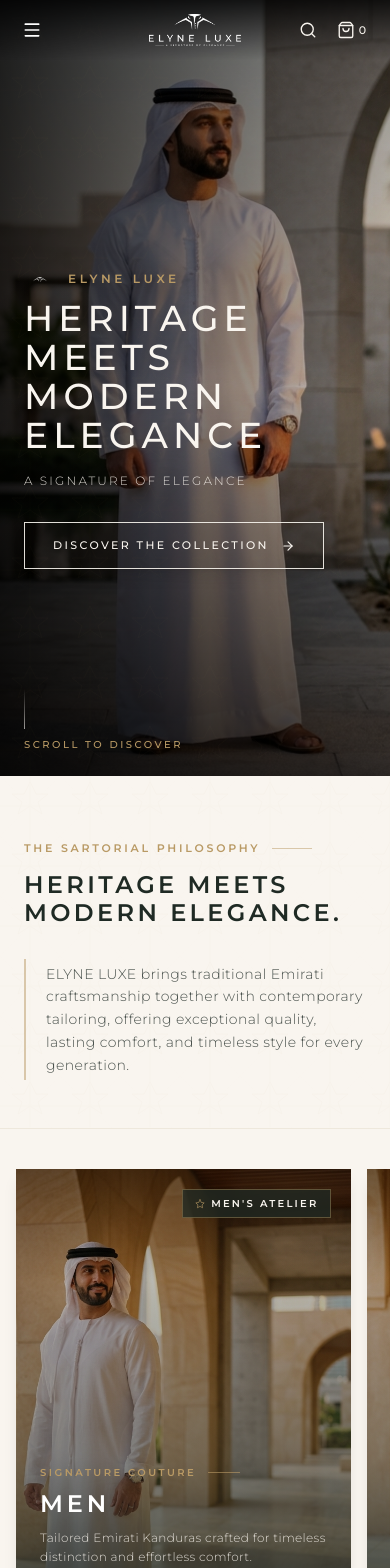
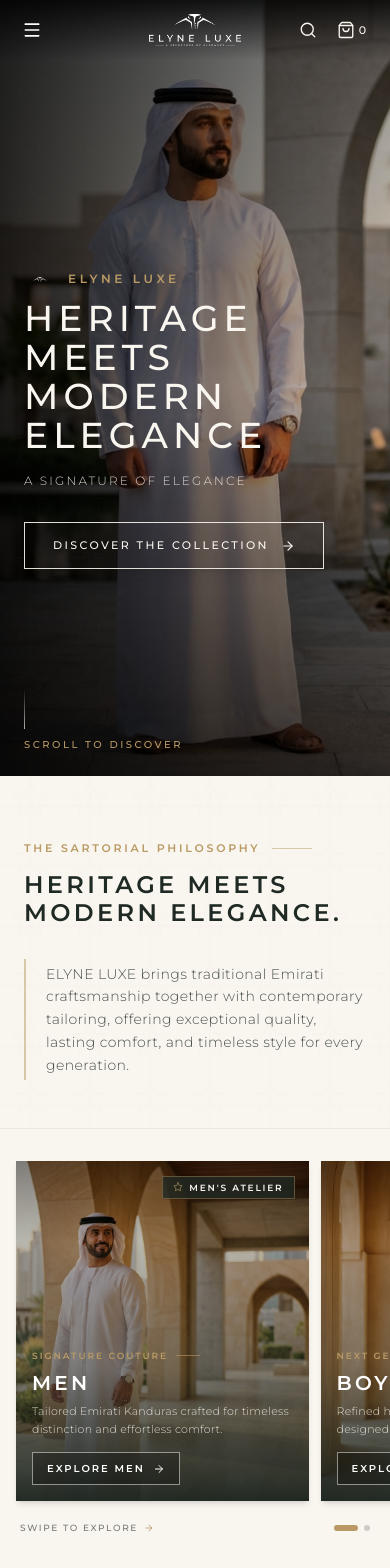
Before and after one commit to elyneluxe-ctrl/elyne, a Next.js app: page / in a window 390 px wide. Shown: the top 1568 px of the page. Built offline with nearby package versions, Linux system fonts and the light colour scheme; no server answers.

Commit message:
style(collections): optimize card dimensions and padding for mobile compactness

```diff
--- a/src/components/CollectionCards.tsx
+++ b/src/components/CollectionCards.tsx
@@ -64,13 +64,13 @@ export default function CollectionCards() {
   };
 
   return (
-    <section className="bg-[#F9F5EF] py-10 sm:py-16 lg:py-20 px-4 sm:px-10 lg:px-14 overflow-hidden">
+    <section className="bg-[#F9F5EF] py-8 sm:py-16 lg:py-20 px-4 sm:px-10 lg:px-14 overflow-hidden">
       <div className="max-w-7xl mx-auto">
         {/* Horizontal Swipe on Mobile (<md) | 2-Column Grid on Tablet/Desktop (>=md) */}
         <div
           ref={containerRef}
           onScroll={handleScroll}
-          className="flex md:grid md:grid-cols-2 gap-4 sm:gap-8 lg:gap-10 overflow-x-auto md:overflow-visible snap-x snap-mandatory no-scrollbar pb-3 md:pb-0 -mx-4 px-4 sm:-mx-10 sm:px-10 md:mx-0 md:px-0"
+          className="flex md:grid md:grid-cols-2 gap-3 sm:gap-8 lg:gap-10 overflow-x-auto md:overflow-visible snap-x snap-mandatory no-scrollbar pb-2 md:pb-0 -mx-4 px-4 sm:-mx-10 sm:px-10 md:mx-0 md:px-0"
         >
           {collections.map((item, idx) => (
             <motion.div
@@ -83,7 +83,7 @@ export default function CollectionCards() {
               viewport={{ once: true, margin: "-60px" }}
               transition={{ duration: 0.8, delay: idx * 0.15, ease: [0.16, 1, 0.3, 1] }}
               id={item.id}
-              className="group relative h-[480px] sm:h-[540px] lg:h-[600px] w-[86vw] sm:w-[80vw] md:w-full shrink-0 snap-center overflow-hidden bg-[#1F2A24] shadow-lg cursor-pointer"
+              className="group relative h-[340px] xs:h-[370px] sm:h-[480px] lg:h-[580px] w-[75vw] xs:w-[72vw] sm:w-[80vw] md:w-full shrink-0 snap-center overflow-hidden bg-[#1F2A24] shadow-md cursor-pointer"
             >
               <Link href={item.href} className="block w-full h-full relative">
                 {/* Editorial Photography Background */}
@@ -92,7 +92,7 @@ export default function CollectionCards() {
                     src={item.image}
                     alt={item.alt}
                     fill
-                    sizes="(max-width: 768px) 86vw, 50vw"
+                    sizes="(max-width: 768px) 75vw, 50vw"
                     priority={idx === 0}
                     className="object-cover object-center transform scale-100 group-hover:scale-[1.04] transition-transform duration-700 ease-out"
                   />
@@ -101,42 +101,42 @@ export default function CollectionCards() {
                   <div className="absolute inset-0 bg-gradient-to-t from-[#1A231E]/95 via-[#1A231E]/50 via-40% to-black/15 transition-opacity duration-500 group-hover:from-[#1A231E]/98" />
 
                   {/* Subtle Top Gradient for Badge contrast */}
-                  <div className="absolute inset-x-0 top-0 h-28 bg-gradient-to-b from-black/40 to-transparent pointer-events-none" />
+                  <div className="absolute inset-x-0 top-0 h-20 sm:h-28 bg-gradient-to-b from-black/40 to-transparent pointer-events-none" />
                 </div>
 
                 {/* Top Corner Badge with Arabian Star */}
-                <div className="absolute top-5 sm:top-6 right-5 sm:right-6 rtl:right-auto rtl:left-5 sm:rtl:left-6 z-20">
-                  <span className="inline-flex items-center space-x-1.5 rtl:space-x-reverse px-3 sm:px-3.5 py-1.5 bg-[#1F2A24]/75 backdrop-blur-md border border-[#B99A65]/40 text-[#F9F5EF] text-[10px] tracking-[0.22em] uppercase font-semibold">
+                <div className="absolute top-3.5 sm:top-6 right-3.5 sm:right-6 rtl:right-auto rtl:left-3.5 sm:rtl:left-6 z-20">
+                  <span className="inline-flex items-center space-x-1.5 rtl:space-x-reverse px-2.5 sm:px-3.5 py-1 sm:py-1.5 bg-[#1F2A24]/75 backdrop-blur-md border border-[#B99A65]/40 text-[#F9F5EF] text-[9px] sm:text-[10px] tracking-[0.2em] uppercase font-semibold">
                     <ArabianStar className="w-2.5 h-2.5 text-[#B99A65]" />
                     <span>{item.badge}</span>
                   </span>
                 </div>
 
                 {/* Card Editorial Content positioned at bottom */}
-                <div className="absolute inset-x-0 bottom-0 z-20 p-6 sm:p-10 lg:p-12 flex flex-col justify-end text-white text-left rtl:text-right">
+                <div className="absolute inset-x-0 bottom-0 z-20 p-4 sm:p-10 lg:p-12 flex flex-col justify-end text-white text-left rtl:text-right">
                   {/* Eyebrow */}
-                  <div className="flex items-center space-x-3 rtl:space-x-reverse mb-2 sm:mb-2.5">
-                    <span className="text-[10px] sm:text-[11px] font-semibold tracking-[0.25em] uppercase text-[#B99A65]">
+                  <div className="flex items-center space-x-2 sm:space-x-3 rtl:space-x-reverse mb-1.5 sm:mb-2.5">
+                    <span className="text-[9px] sm:text-[11px] font-semibold tracking-[0.22em] uppercase text-[#B99A65]">
                       {item.eyebrow}
                     </span>
-                    <span className="w-8 h-[1px] bg-[#B99A65]/60" />
+                    <span className="w-6 sm:w-8 h-[1px] bg-[#B99A65]/60" />
                   </div>
 
                   {/* Title */}
-                  <h3 className="text-2xl sm:text-4xl lg:text-5xl font-semibold tracking-[0.16em] uppercase text-white mb-2 sm:mb-3">
+                  <h3 className="text-xl sm:text-4xl lg:text-5xl font-semibold tracking-[0.16em] uppercase text-white mb-1.5 sm:mb-3">
                     {item.title}
                   </h3>
 
                   {/* Description */}
-                  <p className="text-xs sm:text-sm text-[#F9F5EF]/85 font-light tracking-[0.03em] mb-5 sm:mb-7 leading-relaxed max-w-md line-clamp-2 sm:line-clamp-none">
+                  <p className="text-[11px] sm:text-sm text-[#F9F5EF]/85 font-light tracking-[0.02em] mb-3.5 sm:mb-7 leading-relaxed max-w-md line-clamp-2 sm:line-clamp-none">
                     {item.description}
                   </p>
 
                   {/* Luxury CTA Button */}
                   <div>
-                    <span className="inline-flex items-center space-x-3 rtl:space-x-reverse px-5 sm:px-7 py-2.5 sm:py-3 border border-white/50 bg-black/25 backdrop-blur-sm text-white text-[11px] sm:text-xs font-semibold tracking-[0.22em] uppercase group-hover:border-[#B99A65] group-hover:bg-[#B99A65] group-hover:text-[#1F2A24] transition-all duration-300">
+                    <span className="inline-flex items-center space-x-2 sm:space-x-3 rtl:space-x-reverse px-3.5 sm:px-7 py-2 sm:py-3 border border-white/50 bg-black/25 backdrop-blur-sm text-white text-[10px] sm:text-xs font-semibold tracking-[0.2em] uppercase group-hover:border-[#B99A65] group-hover:bg-[#B99A65] group-hover:text-[#1F2A24] transition-all duration-300">
                       <span>{item.cta}</span>
-                      <ArrowIcon className="w-3.5 h-3.5 transform group-hover:translate-x-1.5 rtl:group-hover:-translate-x-1.5 transition-transform duration-300" />
+                      <ArrowIcon className="w-3 h-3 sm:w-3.5 sm:h-3.5 transform group-hover:translate-x-1.5 rtl:group-hover:-translate-x-1.5 transition-transform duration-300" />
                     </span>
                   </div>
                 </div>
@@ -146,15 +146,15 @@ export default function CollectionCards() {
         </div>
 
         {/* Mobile Navigation Indicators & Swipe Cue (<md) */}
-        <div className="flex md:hidden items-center justify-between mt-4 px-1">
+        <div className="flex md:hidden items-center justify-between mt-3 px-1">
           {/* Subtle Swipe Cue */}
-          <div className="flex items-center space-x-1.5 rtl:space-x-reverse text-[10px] tracking-[0.2em] uppercase font-medium text-[#1F2A24]/60">
+          <div className="flex items-center space-x-1.5 rtl:space-x-reverse text-[9px] tracking-[0.18em] uppercase font-medium text-[#1F2A24]/60">
             <span>{isRtl ? "اسحب للاستكشاف" : "Swipe to explore"}</span>
-            <ArrowIcon className="w-3 h-3 text-[#B99A65]" />
+            <ArrowIcon className="w-2.5 h-2.5 text-[#B99A65]" />
           </div>
 
           {/* Luxury Dots / Segment indicators */}
-          <div className="flex items-center space-x-2 rtl:space-x-reverse">
+          <div className="flex items-center space-x-1.5 rtl:space-x-reverse">
             {collections.map((item, idx) => (
               <button
                 key={item.id}
@@ -162,8 +162,8 @@ export default function CollectionCards() {
                 aria-label={`Go to ${item.title}`}
                 className={`transition-all duration-300 rounded-full h-1.5 ${
                   activeIndex === idx
-                    ? "w-7 bg-[#B99A65]"
-                    : "w-2 bg-[#1F2A24]/20 hover:bg-[#1F2A24]/40"
+                    ? "w-6 bg-[#B99A65]"
+                    : "w-1.5 bg-[#1F2A24]/20 hover:bg-[#1F2A24]/40"
                 }`}
               />
             ))}
```
